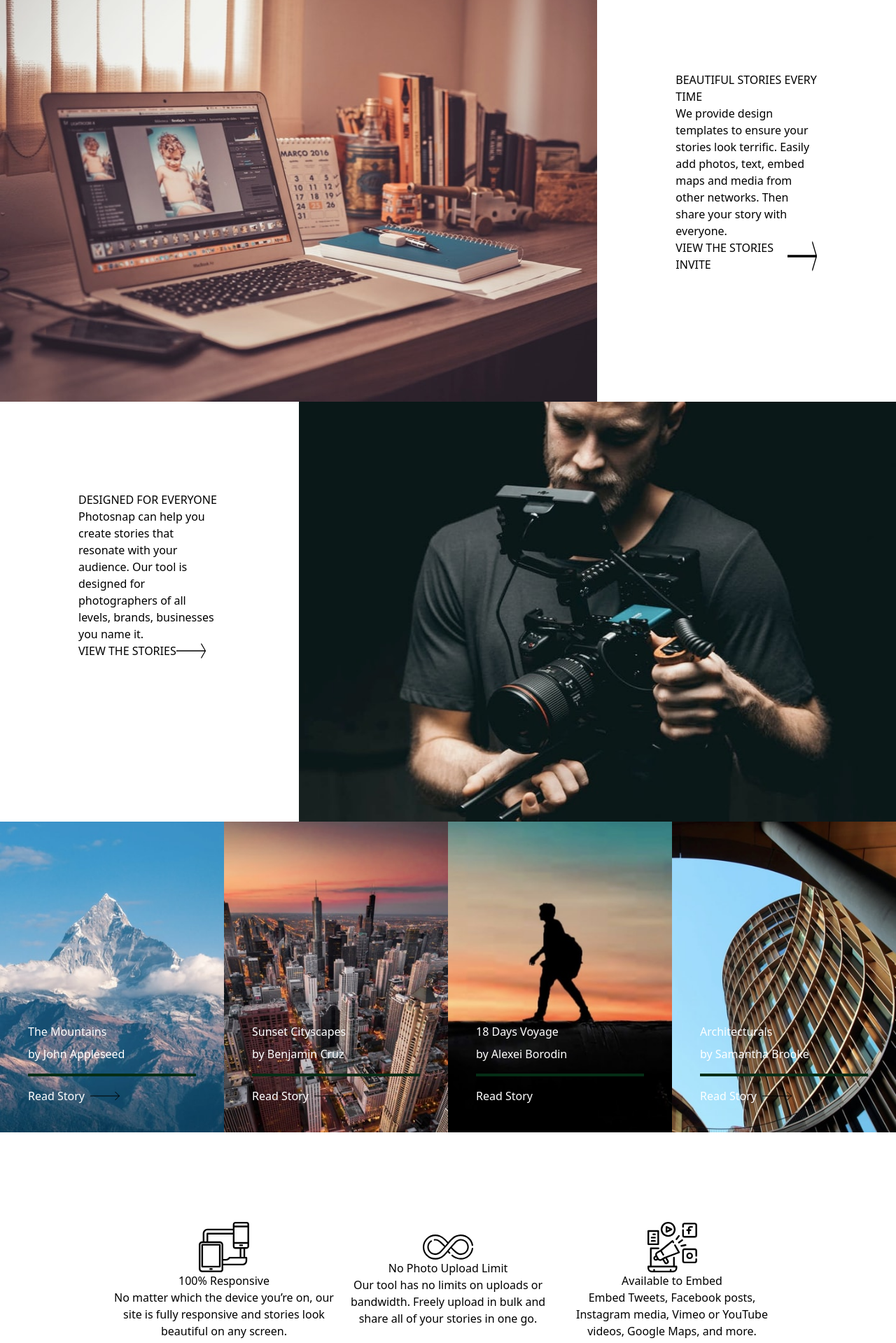
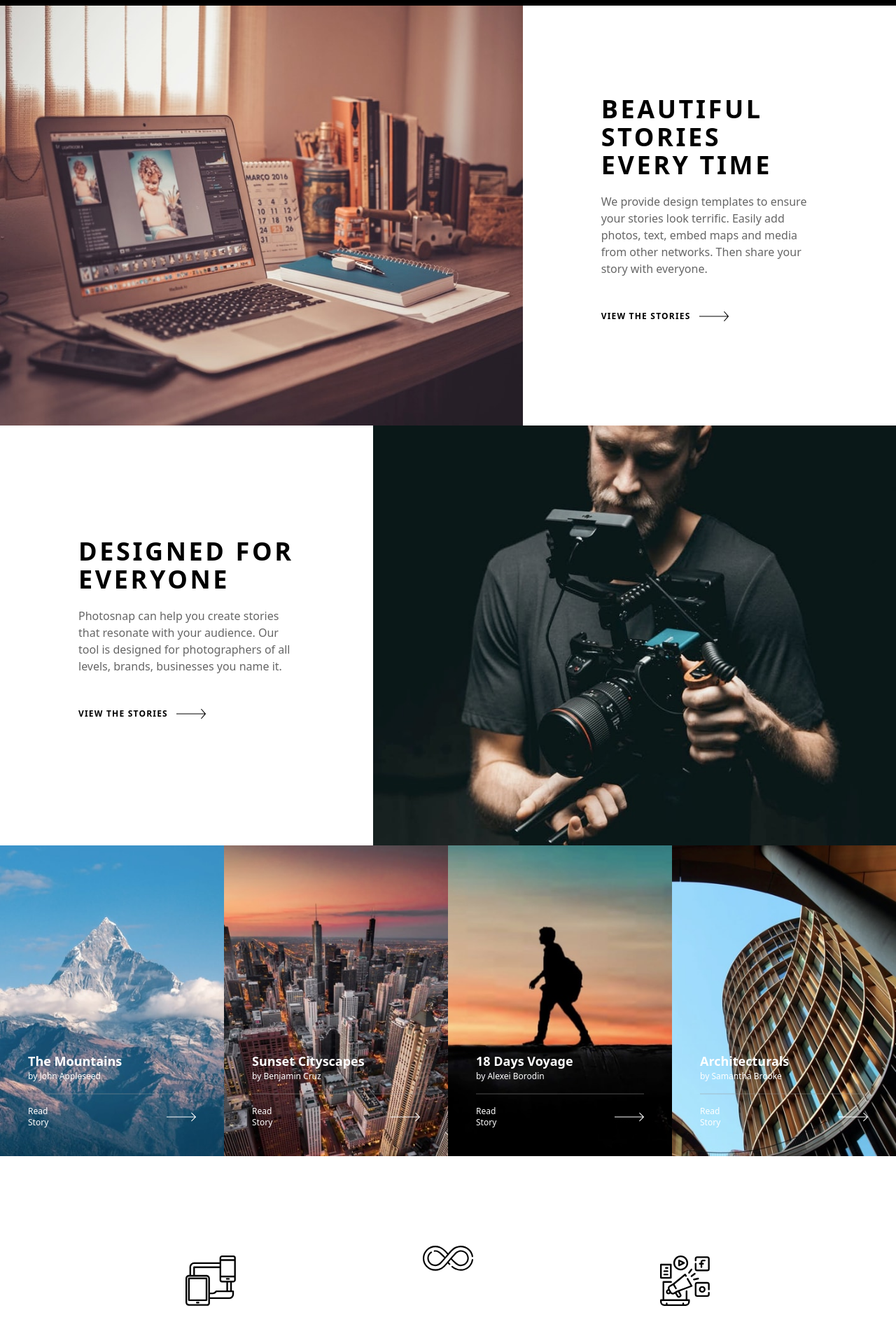
Before and after one commit to Georginio-prod/Photosnap, a Vue app: page / in a window 1280 px wide. Shown: the part 780-2699 px from the top of the page at 70% size. Built offline with nearby package versions, Linux system fonts and the light colour scheme.

Commit message:
merge style

```diff
--- a/index.html
+++ b/index.html
@@ -5,6 +5,8 @@
     <meta name="viewport" content="width=device-width, initial-scale=1.0">
     <link rel="shortcut icon" href="/public/favicon-32x32.png" type="image/x-icon">
     <link rel="stylesheet" href="/src/assets/main.css">
+    <link rel="stylesheet" href="https://fonts.googleapis.com/css2?family=DM+Sans:wght@400;500;700&display=swap">
+
     <title>Photosnap</title>
   </head>
   <body>
--- a/src/components/menuView.vue
+++ b/src/components/menuView.vue
@@ -1,59 +1,60 @@
 <template>
-    <div class="h-full grid grid-cols-3 text-white bg-black">
-        <div class="py-44 px-28 col-span-1">
-            <h1>
-                CREATE AND SHARE YOUR PHOTO STORIES
+    <div class="h-full grid grid-cols-12 text-white bg-black">
+        <div class="py-44 px-28 col-span-5">
+            <h1 class="font-bold text-4xl tracking-widest pb-5">
+                CREATE AND SHARE YOUR PHOTO STORIES.
             </h1>
 
-            <h2>
+            <h2 class="font-normal text-base pb-12 opacity-60">
                 Photosnap is a platform for photographers and visual storytellers. We make it
                 easy to share photos, tell stories and connect with others.
             </h2>
 
-            <div class="flex">
+            <div class="flex font-bold tracking-widest text-xs">
                 <router-link to="/"> GET AN INVITE</router-link>
-                <img src="/public/shared/desktop/arrow.svg" alt="arrow" class="text-white">
+                <img src="/public/Group 6.png" alt="arrow" class="pl-3">
             </div>
         </div>
 
-        <div class="col-span-2">
+        <div class="col-span-7">
             <img src="/public/home/desktop/create-and-share.jpg" alt="tof" class="w-full h-[650px] object-cover">
         </div>
 
-        <div class="col-span-2">
+
+        <div class="col-span-7">
             <img src="/public/home/desktop/beautiful-stories.jpg" alt="pc" class="w-full h-[600px] object-center ">
         </div>
-        <div class="col-span-1 bg-white text-black px-28 py-32">
-            <h1>
+        <div class="col-span-5 bg-white text-black px-28 py-32">
+            <h1 class="font-bold text-4xl tracking-widest pb-5">
                 BEAUTIFUL STORIES EVERY TIME
             </h1>
-            <h2>
+            <h2 class="font-normal text-base pb-12 opacity-60">
                 We provide design templates to ensure your stories look terrific. Easily add
                 photos, text, embed maps and media from other networks. Then share your story
                 with everyone.
             </h2>
-            <div class="flex">
-                <router-link to="/"> VIEW THE STORIES INVITE</router-link>
-                <img src="/public/shared/desktop/arrow.svg" alt="arrow" class="text-white">
+            <div class="flex font-bold tracking-widest text-xs">
+                <router-link to="/"> VIEW THE STORIES</router-link>
+                <img src="/public/shared/desktop/arrow.svg" alt="arrow" class="pl-3">
             </div>
         </div>
 
 
-        <div class="col-span-1 bg-white text-black px-28 py-32">
-            <h1>
+        <div class="col-span-5 bg-white text-black px-28 py-40">
+            <h1 class="font-bold text-4xl tracking-widest pb-5">
                 DESIGNED FOR EVERYONE
             </h1>
-            <h2>
+            <h2 class="font-normal text-base pb-12 opacity-60">
                 Photosnap can help you create stories that resonate with your audience. Our
                 tool is designed for photographers of all levels, brands, businesses you name it.
 
             </h2>
-            <div class="flex">
+            <div class="flex font-bold tracking-widest text-xs">
                 <router-link to="/"> VIEW THE STORIES</router-link>
-                <img src="/public/shared/desktop/arrow.svg" alt="arrow" class="text-white">
+                <img src="/public/shared/desktop/arrow.svg" alt="arrow" class="text-white pl-3">
             </div>
         </div>
-        <div class="col-span-2">
+        <div class="col-span-7">
             <img src="/public/home/desktop/designed-for-everyone.jpg" alt="pc" class="w-full h-[600px] object-fill">
         </div>
     </div>
@@ -64,17 +65,17 @@
             <img src="/public/stories/desktop/mountains.jpg" alt="" class="w-full h-auto">
             <div class="absolute inset-0 flex flex-col justify-end px-10 text-white">
                 <div>
-                    <h1 class="mb-2">
+                    <h1 class="text-lg font-bold">
                         The Mountains
                     </h1>
-                    <h2 class="mb-4">
+                    <h2 class="mb-4 text-xs">
                         by John Appleseed
                     </h2>
-                    <div class="w-full h-1 bg-green-950 mb-4"></div>
+                    <div class="w-full h-0.5 bg-line opacity-25 mb-4"></div>
                 </div>
-                <div class="flex items-center pb-10">
+                <div class="flex items-center pb-10 text-xs">
                     Read Story
-                    <img src="/public/shared/desktop/arrow.svg" alt="arrow" class="ml-2">
+                    <img src="/public/Group 6.png" alt="arrow" class="ml-40 ">
                 </div>
             </div>
         </div>
@@ -83,18 +84,18 @@
             <img src="/public/stories/desktop/cityscapes.jpg" alt="" class="w-full h-auto">
             <div class="absolute inset-0 flex flex-col justify-end px-10 text-white">
                 <div>
-                    <h1 class="mb-2">
+                    <h1 class="text-lg font-bold">
                         Sunset Cityscapes
 
                     </h1>
-                    <h2 class="mb-4">
+                    <h2 class="mb-4 text-xs">
                         by Benjamin Cruz
                     </h2>
-                    <div class="w-full h-1 bg-green-950 mb-4"></div>
+                    <div class="w-full h-0.5 bg-line opacity-25 mb-4"></div>
                 </div>
-                <div class="flex items-center pb-10">
+                <div class="flex items-center pb-10 text-xs">
                     Read Story
-                    <img src="/public/shared/desktop/arrow.svg" alt="arrow" class="ml-2">
+                    <img src="/public/Group 6.png" alt="arrow" class="ml-40">
                 </div>
             </div>
         </div>
@@ -104,18 +105,18 @@
             <img src="/public/stories/desktop/18-days-voyage.jpg" alt="" class="w-full h-auto">
             <div class="absolute inset-0 flex flex-col justify-end px-10 text-white">
                 <div>
-                    <h1 class="mb-2">
+                    <h1 class="text-lg font-bold">
                         18 Days Voyage
 
                     </h1>
-                    <h2 class="mb-4">
+                    <h2 class="mb-4 text-xs">
                         by Alexei Borodin
                     </h2>
-                    <div class="w-full h-1 bg-green-950 mb-4"></div>
+                    <div class="w-full h-0.5 bg-line opacity-25 mb-4"></div>
                 </div>
-                <div class="flex items-center pb-10">
+                <div class="flex items-center pb-10 text-xs">
                     Read Story
-                    <img src="/public/shared/desktop/arrow.svg" alt="arrow" class="ml-2">
+                    <img src="/public/Group 6.png" alt="arrow" class="ml-40">
                 </div>
             </div>
         </div>
@@ -124,63 +125,65 @@
             <img src="/public/stories/desktop/architecturals.jpg" alt="" class="w-full h-auto">
             <div class="absolute inset-0 flex flex-col justify-end px-10 text-white">
                 <div>
-                    <h1 class="mb-2">
+                    <h1 class=" text-lg font-bold">
                         Architecturals
 
                     </h1>
-                    <h2 class="mb-4">
+                    <h2 class="mb-4 text-xs">
                         by Samantha Brooke
                     </h2>
-                    <div class="w-full h-1 bg-green-950 mb-4"></div>
+                    <div class="w-full h-0.5 bg-line opacity-25 mb-4"></div>
                 </div>
-                <div class="flex items-center pb-10">
+                <div class="flex items-center pb-10 text-xs">
                     Read Story
-                    <img src="/public/shared/desktop/arrow.svg" alt="arrow" class="ml-2">
+                    <img src="/public/Group 6.png" alt="arrow" class="ml-40">
                 </div>
             </div>
         </div>
 
     </div>
 
-    <div class="w-full flex justify-center items-center px-40 py-32 ">
+    <div class="w-full flex  justify-around gap-14 items-center px-40 py-32 ">
         <div class="flex-col flex-1 justify-center items-center flex ">
-            <img src="/public/features/desktop/responsive.svg" alt="responsive" class="max-w-[72px] ">
+            <img src="/public/features/desktop/responsive.svg" alt="responsive" class="max-w-[72px] pb-12 ">
 
             <div class="text-center">
-                <h1>
+                <h1 class="pb-4 text-lg font-bold">
                     100% Responsive
                 </h1>
 
-                <h2>
+                <h2 class="text-sm">
                     No matter which the device you’re on, our site is fully responsive and stories
                     look beautiful on any screen.
                 </h2>
             </div>
         </div>
 
-        <div class="flex-col flex-1 justify-center items-center flex">
-            <img src="/public/features/desktop/no-limit.svg" alt="responsive" class="max-w-[72px]">
+        <div class="flex-col flex-1 justify-center items-center flex ">
+            <div>
+                <img src="/public/features/desktop/no-limit.svg" alt="responsive" class="max-w-[72px]">
+            </div>
 
-            <div class="text-center">
-                <h1>
+            <div class="text-center pt-28">
+                <h1 class="pb-4 text-lg font-bold">
                     No Photo Upload Limit
                 </h1>
 
-                <h2>
+                <h2 class="text-sm">
                     Our tool has no limits on uploads or bandwidth. Freely upload in bulk and
                     share all of your stories in one go.
                 </h2>
             </div>
         </div>
         <div class="flex-col flex-1 justify-center items-center flex">
-            <img src="/public/features/desktop/embed.svg" alt="responsive" class="max-w-[72px] ">
+            <img src="/public/features/desktop/embed.svg" alt="responsive" class="max-w-[72px] pb-12">
 
             <div class="text-center">
-                <h1>
+                <h1 class="pb-4 text-lg font-bold">
                     Available to Embed
                 </h1>
 
-                <h2>
+                <h2 class="text-sm">
                     Embed Tweets, Facebook posts, Instagram media, Vimeo or YouTube videos,
                     Google Maps, and more.
                 </h2>
--- a/src/components/navView.vue
+++ b/src/components/navView.vue
@@ -2,11 +2,11 @@
 <template>
     <nav>
         <!-- <RouterLink to="/">HomeView</RouterLink> -->
-        <div class="flex top-0 items-center py-7 bg-white justify-around">
+        <div class="flex top-0 items-center py-7  bg-white justify-around font-bold text-xs">
             <div class="flex justify-start">
                 <img src="/public/shared/desktop/logo.svg" alt="logo" />
             </div>
-            <div class="flex items-center justify-center space-x-10">
+            <div class="flex items-center justify-center space-x-10 pr-20">
                 <router-link to="/"> STORIES</router-link>
                 <RouterLink to="/"> FEATURES</RouterLink>
                 <router-link to="/"> PRICING</router-link>
--- a/tailwind.config.js
+++ b/tailwind.config.js
@@ -5,7 +5,11 @@ export default {
     "./src/**/*.{vue,js,ts,jsx,tsx}",
   ],
   theme: {
-    extend: {},
+    extend: {
+      colors: {
+        line: "#979797",
+      }
+    },
   },
   plugins: [],
 }
```
Also changed, not shown: src/components/footerView.vue (+4 -4 lines).
